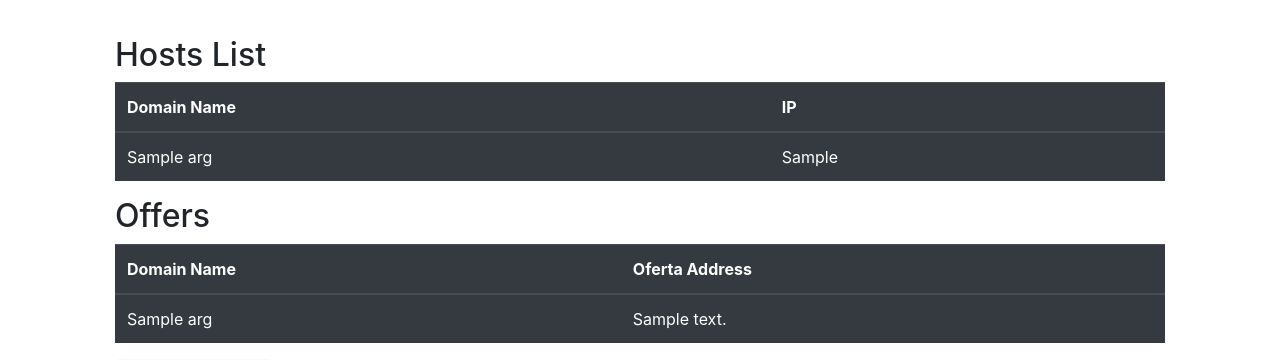
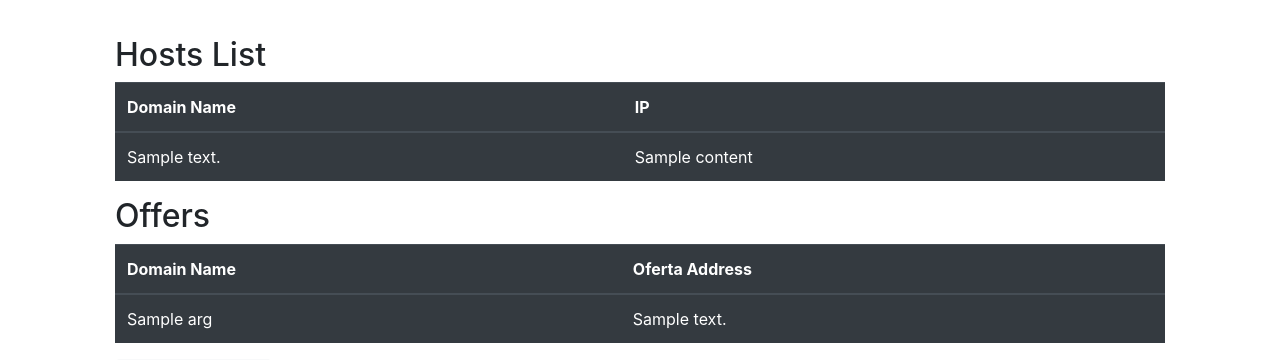
Before and after one commit to universidad-del-istmo/Blockchains-2020, a Flask app: template ejercicios/Tienda/entregas/Miguel Gonzalez/app/templates/hosts.html in a window 1280 px wide. Shown: the part 56-416 px from the top of the page. Run offline with Flask 2, Linux system fonts and the light colour scheme; the template is opened without the code that fills it: most values are stand-ins (such as "Sample title", 1, 10 or a date in 2020); some libraries are stand-ins or nearby versions.

Commit message:
compra y ofertas done

```diff
--- a/ejercicios/Tienda/entregas/Miguel Gonzalez/app/app.py
+++ b/ejercicios/Tienda/entregas/Miguel Gonzalez/app/app.py
@@ -106,7 +106,7 @@ def main():
     if request.method == 'GET':
         eventosTemp = {}
         for event in events:
-            eventosTemp[event['args']['domainName']] = {'domainName':event['args']['domainName'],'ip':event['args']['ip']}
+            eventosTemp[event['args']['domainName']] = event['args']['ip']
         data = [eventosTemp,ofertas]
         return render_template("hosts.html", content=data, title="Hosts",action=False)
     # Realizar la busqueda del dominio
--- a/ejercicios/Tienda/entregas/Miguel Gonzalez/app/templates/hosts.html
+++ b/ejercicios/Tienda/entregas/Miguel Gonzalez/app/templates/hosts.html
@@ -48,7 +48,7 @@
                                         {% endfor %}
                                     {% else %}
                                         {% for event in content[0] %}
-                                        <tr><td>{{event['args']['domainName']}} </td><td>{{event['args']['ip']}}</td></tr>
+                                        <tr><td>{{event}} </td><td>{{content[0][event]}}</td></tr>
                                         {% endfor %}
                                     {% endif %}
 
```
